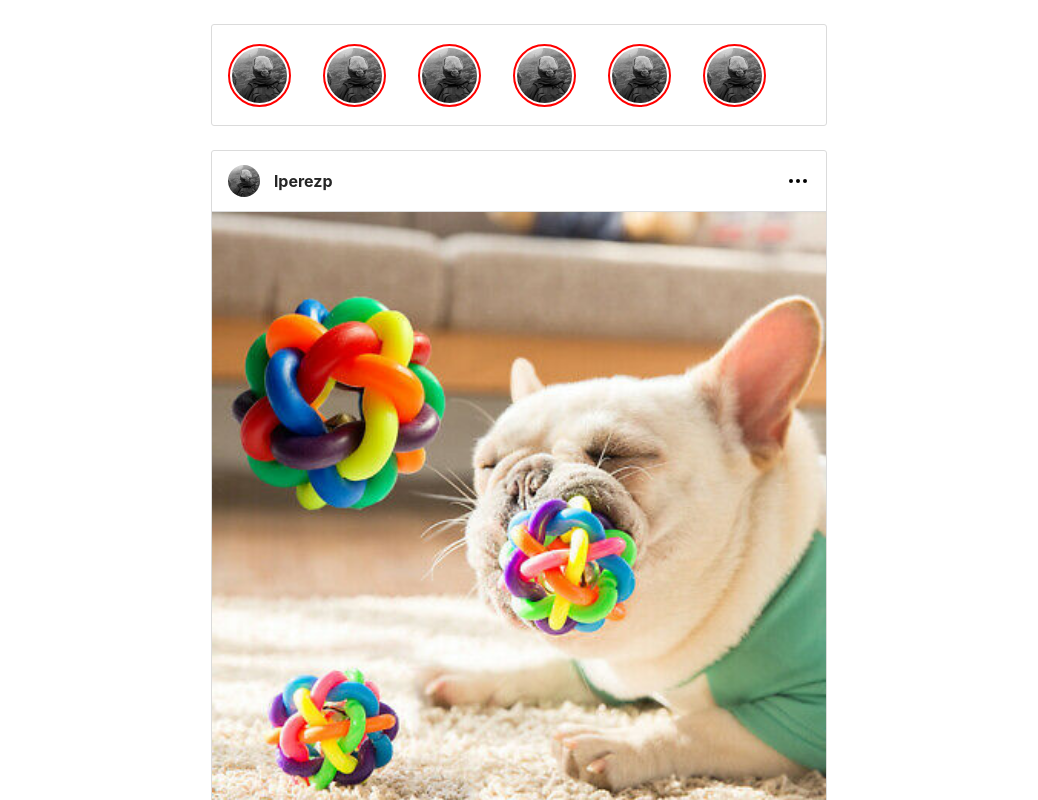
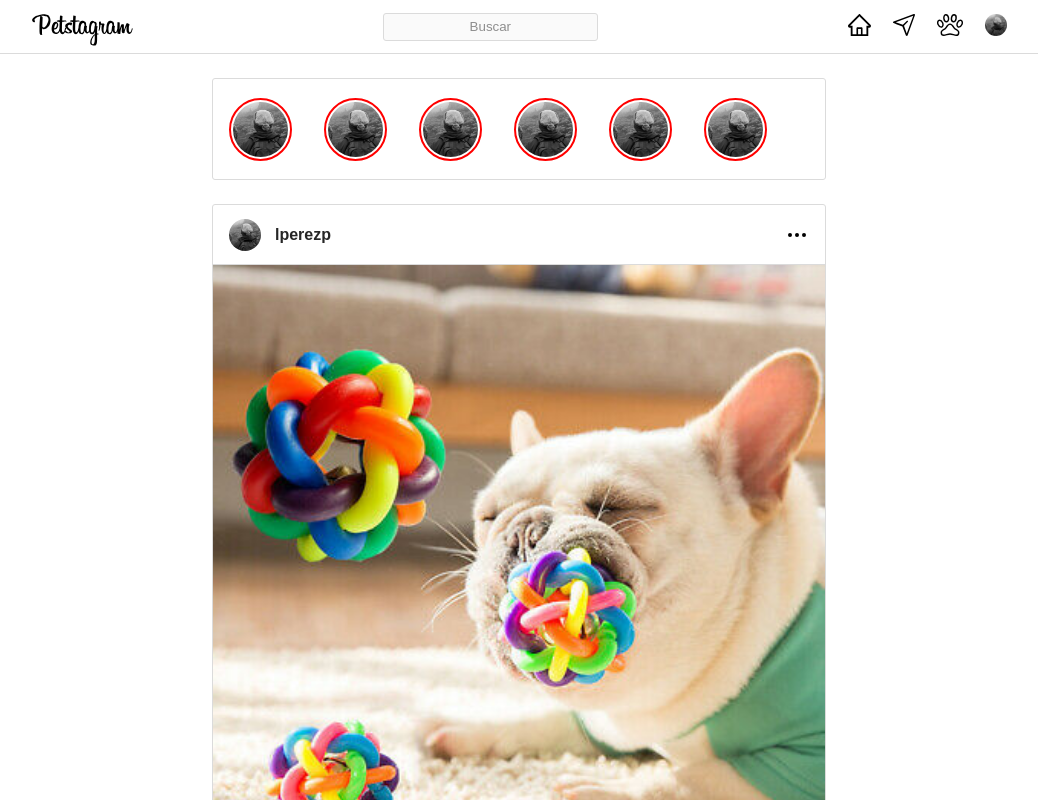
Before and after one commit to lperezp/petstagram, a React (Create React App) app: page / in a window 1280 px wide. Shown: the top 800 px of the page, without its empty margins (121-1159 px from the left). Built offline with nearby package versions, Linux system fonts and the light colour scheme.

Commit message:
feat(components): add navbar component

```diff
--- a/src/App.scss
+++ b/src/App.scss
@@ -3,5 +3,4 @@
     justify-content: center;
     flex-direction: column;
     align-items: center;
-    ;
 }
--- a/src/App.tsx
+++ b/src/App.tsx
@@ -2,11 +2,14 @@ import React from 'react';
 import './App.scss';
 import Card from './modules/admin/components/card';
 import History from './modules/admin/components/history';
+import NavBar from './modules/admin/components/NavBar';
 
 function App() {
   return (
     <div className='App'>
+      <NavBar />
       <History />
+      <Card />
       <Card />
       <Card />
       <Card />
--- a/src/assets/styles/scss/abstracts/_variables.scss
+++ b/src/assets/styles/scss/abstracts/_variables.scss
@@ -8,6 +8,7 @@ $gray-900:#262626;
 $gray-700:#767676;
 $gray-500:#8e8e8e;
 $gray-300:#c7c7c7;
+$gray-200:#FAFAFA;
 $gray-100:#dbdbdb;
 $light:#ffffff;
 
--- a/src/assets/styles/scss/components/_cards.scss
+++ b/src/assets/styles/scss/components/_cards.scss
@@ -104,7 +104,6 @@
         margin-bottom: 15px;
         width: 100%;
     }
-
 }
 
 // Small devices (landscape phones, less than 768px)
--- a/src/assets/styles/scss/components/_navbar.scss
+++ b/src/assets/styles/scss/components/_navbar.scss
@@ -1,30 +1,64 @@
-@import "./../abstracts/variables";
+@import './../abstracts/variables';
 
-.navBar {
-    background-color: $light-color;
-    height: 64px;
+.container__navbar {
+    padding: 0px 20px;
+    height: 54px;
+    border-bottom: 1px solid $gray-100;
+    width: 100%;
     display: flex;
-    justify-content: space-between;
-    align-items: center;
-    padding: 0px 30px;
+    justify-content: center;
 
-    &__image {
-        height: 45px;
-    }
+    .box__navbar {
+        display: flex;
+        justify-content: space-between;
+        align-items: center;
+        width: 975px;
 
-    &__box {
-        background-color: $light-color;
-        height: 100%;
-        display: flex;
-        flex-direction: row;
-        justify-content: center;
-        align-items: center;
-        padding: 0px 30px;
+        &__logo {
+            height: 32px;
+            margin-top: 7px;
+        }
 
-        &__img {
-            height: 40px;
-            border-radius: 50%;
-            margin-right: 20px;
+        &__search {
+            border: 1px solid $gray-100;
+            border-radius: 3px;
+            text-align: center;
+            background-color: $gray-200;
+            height: 28px;
+            width: 215px;
+            color: $gray-100;
+        }
+
+        &__search::placeholder {
+            color: $gray-500;
+        }
+
+        &__search:focus {
+            text-align: left;
+            padding-left: 20px;
+            color: $dark;
+        }
+
+        .navbar__icon {
+
+            img {
+                height: 22px;
+            }
+
+            img:not(:first-child) {
+                margin-left: 22px;
+            }
+
+            img:last-child {
+                border-radius: 50%;
+            }
         }
     }
 }
+
+// X-Small devices (portrait phones, less than 576px)
+@media (max-width: 575.98px) {
+    .box__navbar__search {
+        display: none;
+    }
+}
--- a/src/index.scss
+++ b/src/index.scss
@@ -1,13 +1,9 @@
-body {
+* {
   margin: 0;
-  font-family: -apple-system, BlinkMacSystemFont, 'Segoe UI', 'Roboto', 'Oxygen',
-    'Ubuntu', 'Cantarell', 'Fira Sans', 'Droid Sans', 'Helvetica Neue',
-    sans-serif;
-  -webkit-font-smoothing: antialiased;
-  -moz-osx-font-smoothing: grayscale;
+  padding: 0;
+  box-sizing: border-box;
+  font-family: sans-serif;
+  list-style: none;
+  text-decoration: none;
+  outline: none;
 }
-
-code {
-  font-family: source-code-pro, Menlo, Monaco, Consolas, 'Courier New',
-    monospace;
-}
--- /dev/null
+++ b/src/modules/admin/components/NavBar.tsx
@@ -0,0 +1,34 @@
+import React from 'react';
+import './../../../assets/styles/scss/components/_navbar.scss';
+import logo_petstagram from './../../../assets/img/logo_petstagram.svg';
+import ic_paw from './../../../assets/img/ic_paw-outline.svg';
+import ic_home from './../../../assets/img/ic_home.svg';
+import ic_send from './../../../assets/img/ic_send.svg';
+import profile from './../../../assets/img/profile.jpg';
+
+const NavBar: React.FC = () => {
+  return (
+    <div className='container__navbar'>
+      <div className='box__navbar'>
+        <img
+          className='box__navbar__logo'
+          src={logo_petstagram}
+          alt='logo-petstagram'
+        />
+        <input
+          type='text'
+          className='box__navbar__search'
+          placeholder='Buscar'
+        />
+        <div className='navbar__icon'>
+          <img src={ic_home} alt='ic-home' />
+          <img src={ic_send} alt='ic-send' />
+          <img src={ic_paw} alt='ic-paw' />
+          <img src={profile} alt='profile' />
+        </div>
+      </div>
+    </div>
+  );
+};
+
+export default NavBar;
```
Also changed, not shown: src/assets/img/logo_petstagram.svg (added).
